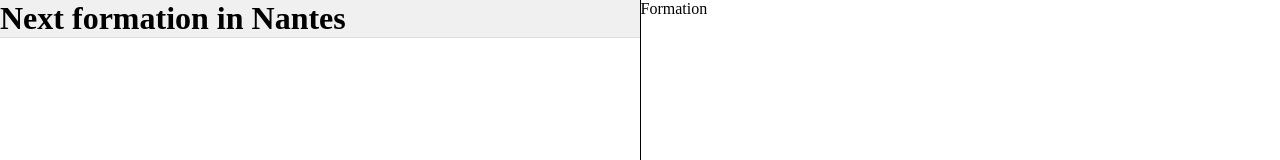
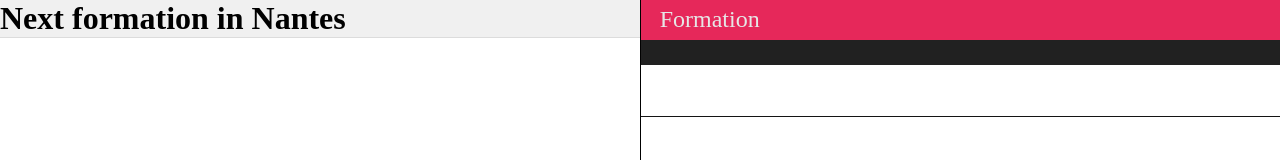
Before and after one commit to Zenika/marcel-plugin-zenika-formations, a plain HTML site: page frontend/index.html in a window 1280 px wide. Shown: the top 160 px of the page. Drawn offline with Linux system fonts and the light colour scheme; no server answers.

Commit message:
:lipstick: Making a few style tweak.

```diff
--- a/frontend/index.html
+++ b/frontend/index.html
@@ -16,7 +16,7 @@
     </div>
 
     <div class="f-detail w1">
-      Formation <span id="title"></span>
+      <div id="title-block">Formation <span id="title"></span></div>
       <div id="subtitle"></div>
       <div id="trainer"></div>
       <div id="date"></div>
--- a/frontend/main.css
+++ b/frontend/main.css
@@ -62,5 +62,35 @@ li {
 }
 
 .selected {
-    background: rgb(230, 230, 230);
+    background: rgb(60, 60, 60);
+    color: rgb(230, 230, 230);
 }
+
+#title-block {
+    background: rgb(230, 40, 90);
+    color: rgb(230, 230, 230);
+    padding: 1%;
+    padding-left: 3%;
+    font-size: 1.5em;
+}
+
+#subtitle {
+    background: rgb(33, 33, 33);
+    color: rgb(230, 230, 230);
+    padding: 1%;
+    padding: 2%;
+}
+
+#trainer {
+    padding: 2%;
+}
+
+#date {
+    padding: 2%;
+    text-align: right;
+    border-bottom: 1px solid rgb(20, 20, 20);
+}
+
+#summary {
+    padding: 2%;
+}
--- a/frontend/plugin.js
+++ b/frontend/plugin.js
@@ -45,7 +45,7 @@ class ZenikaFormations extends Marcel.Plugin {
         }
         const endDate = new Date(session.startDate)
         endDate.setDate(endDate.getDate() + session.trainingDays)
-        date.innerHTML = session.startDate + " -> " + endDate.getFullYear() + "-" + endDate.getMonth() + "-" + endDate.getDay()
+        date.innerHTML = session.startDate + " - " + endDate.getFullYear() + "-" + endDate.getMonth() + "-" + endDate.getDay()
         summary.innerHTML = session.training.description
     }
 
@@ -108,5 +108,5 @@ const instance = new ZenikaFormations()
 Marcel.Debug.changeProps({
     agency: "Nantes",
     titleMessage: "Next formation in {agency}",
-    displayTime: 1
+    displayTime: 5
 })
```
